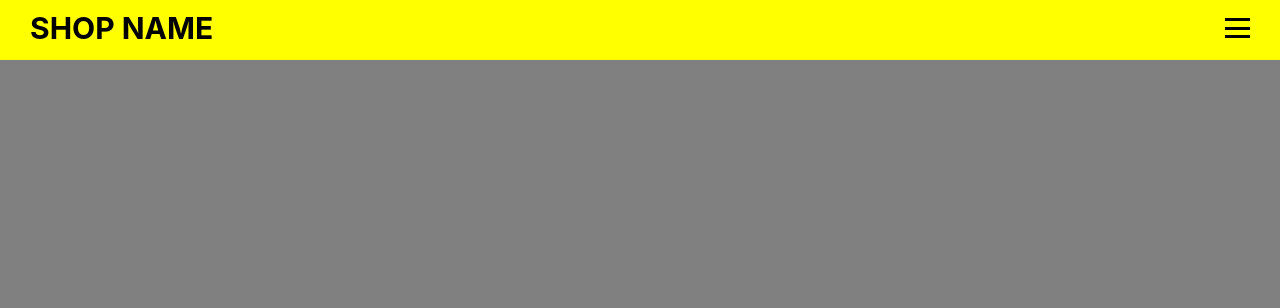
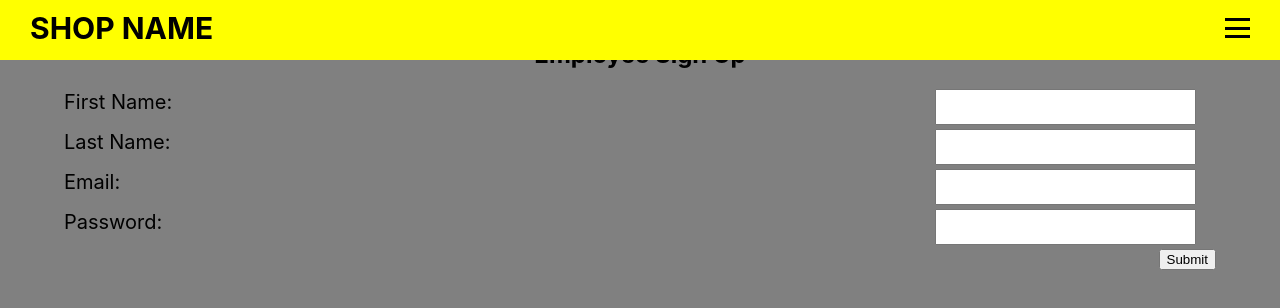
Before and after one commit to jsncorn/work-order, a React (Create React App) app in the folder client/: page /signup in a window 1280 px wide. Before the commit this address had no page. Shown: the top 308 px of the page. Built offline with nearby package versions, Linux system fonts and the light colour scheme.

Commit message:
added signup to app.jsc

```diff
--- a/client/src/App.jsx
+++ b/client/src/App.jsx
@@ -6,6 +6,7 @@ import './App.scss';
 import OrderForm from './pages/orderForm/orderForm';
 import Topbar from './components/topBar/topBar';
 import Home from './pages/Home/Home';
+import Signup from './pages/Signup/Signup';
 
 import { useState } from 'react';
 import SingleOrder from './pages/singleOrder/singleOrder';
@@ -29,8 +30,8 @@ function App() {
             <Routes>
               <Route path='/' element={ <Home /> } />
               <Route path='/newform' element={ <OrderForm /> } />
-              <Route path="/orders/:orderId" element={<SingleOrder />}
-              />
+              <Route path="/orders/:orderId" element={<SingleOrder />} />
+              <Route path='/signup' element={<Signup/>} />
             </Routes>
           </div>
         </div>
```
Also changed, not shown: 1 other file (tests, documents, lock files or other folders).
